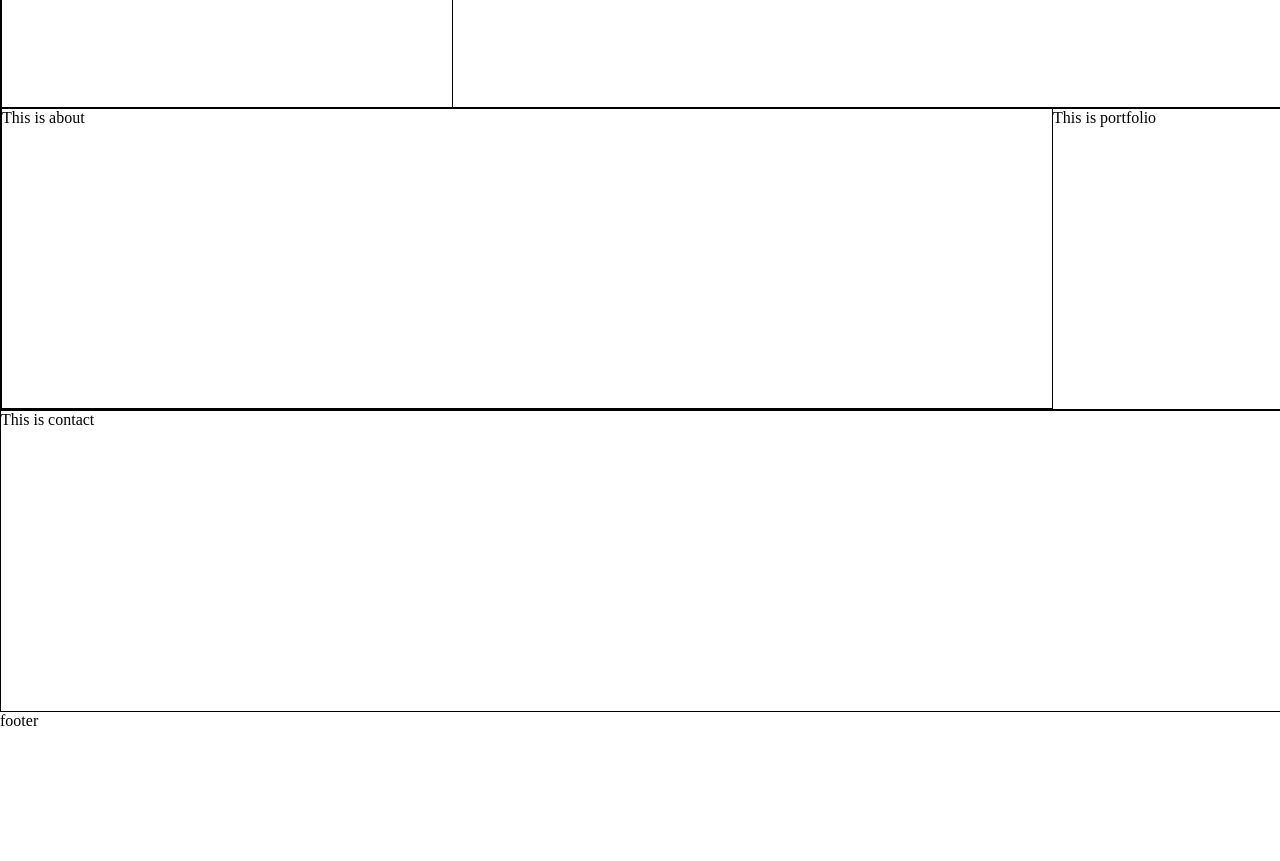
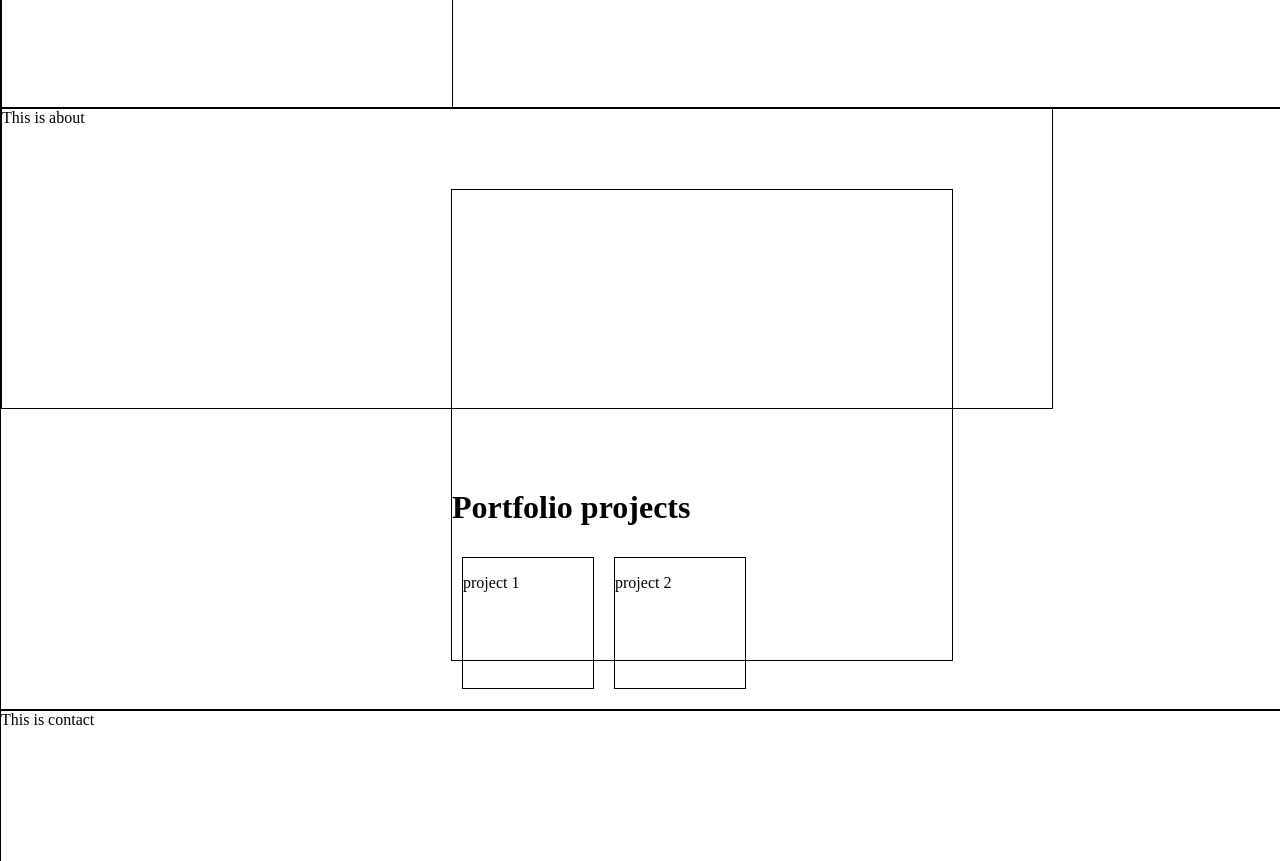
Before and after one commit to Yousuf-Abdullah-Borna/Yousuf-Borna, a plain HTML site: page index.html in a window 1280 px wide. Shown: the part 548-1409 px from the top of the page. Before the commit the page ends 1278 px from the top, so only its background shows below. Drawn offline with Linux system fonts and the light colour scheme.

Commit message:
portfolio is ready

```diff
--- a/css/style.css
+++ b/css/style.css
@@ -109,9 +109,34 @@ body{
 #portfolio{
 
     width: 100%;
-    height:300px;
+    height:600px;
     border:1px solid black;
 }
+
+.cards{
+
+    width:500px;
+    height:470px;
+    border: 1px solid black;
+    position:relative;
+    top:80px;
+    left: 450px;
+
+
+
+}
+
+.card{
+
+    width:130px;
+    height:130px;
+    border: 1px solid black;
+    display:inline-block;
+    float:left;
+    margin:10px;
+
+}
+
 
 #contact{
 
--- a/index.html
+++ b/index.html
@@ -47,7 +47,17 @@
 
     <!-- Portfolio-->
     <div id="portfolio">
-    <section>This is portfolio</section>
+
+    <div class="cards">
+        <h1>Portfolio projects</h1>
+       <div class="card">
+        <p>project 1</p>
+       </div>
+       <div class="card">
+        <p>project 2</p>
+      </div>
+
+    </div>
      </div>
 
 
```
